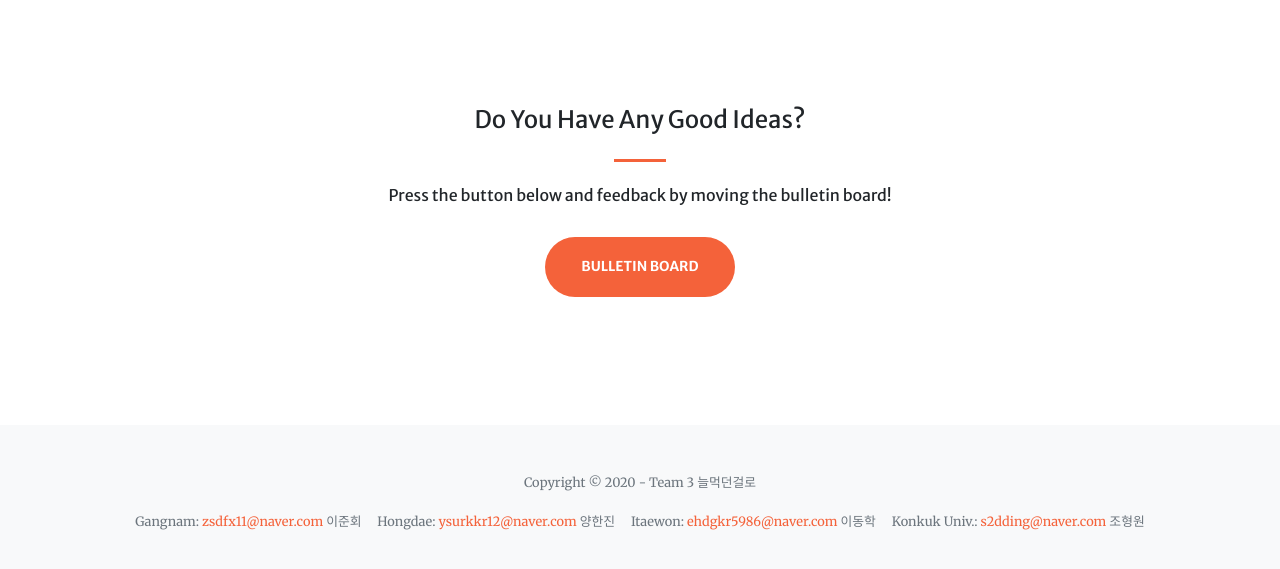
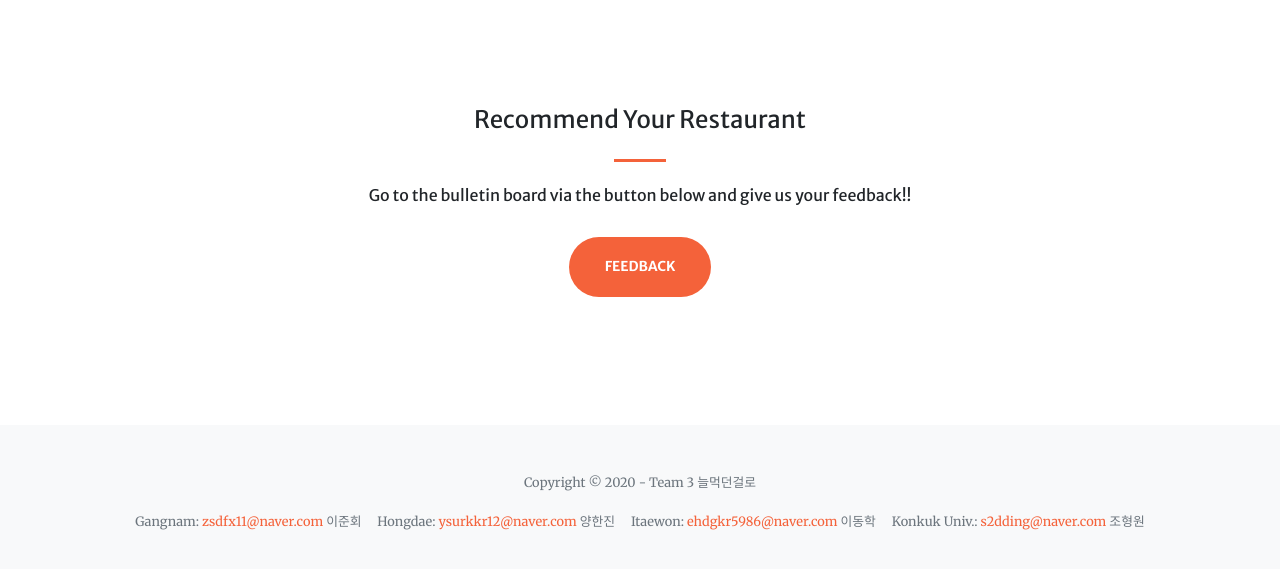
Before and after one commit to hanzyn09/eatToday, a plain HTML site: page index.html in a window 1280 px wide. Shown: the part 2980-3549 px from the top of the page. Drawn offline with nearby package versions, Linux system fonts and the light colour scheme.

Commit message:
modify bulletin

```diff
--- a/index.html
+++ b/index.html
@@ -220,11 +220,11 @@
             <div class="row justify-content-center">
                 <div class="col-lg-8 text-center">
                     <h4 class="text-center mt-0">
-                        Do You Have Any Good Ideas?
+                       Recommend Your Restaurant
                     </h4>
                     <hr class="divider my-4" />
-                    <h6 class="text-center mt-0"> Press the button below and feedback by moving the bulletin board!</h6> <br>
-                    <a class="btn btn-primary btn-xl js-scroll-trigger" href="./bulletin.html" target="_blank">Bulletin Board</a>
+                    <h6 class="text-center mt-0">Go to the bulletin board via the button below and give us your feedback!!</h6> <br>
+                    <a class="btn btn-primary btn-xl js-scroll-trigger" href="./bulletin.html" target="_blank">Feedback</a>
                 </div>
             </div>
         </div>
```
Also changed, not shown: bulletin.html (+3 -2 lines).
